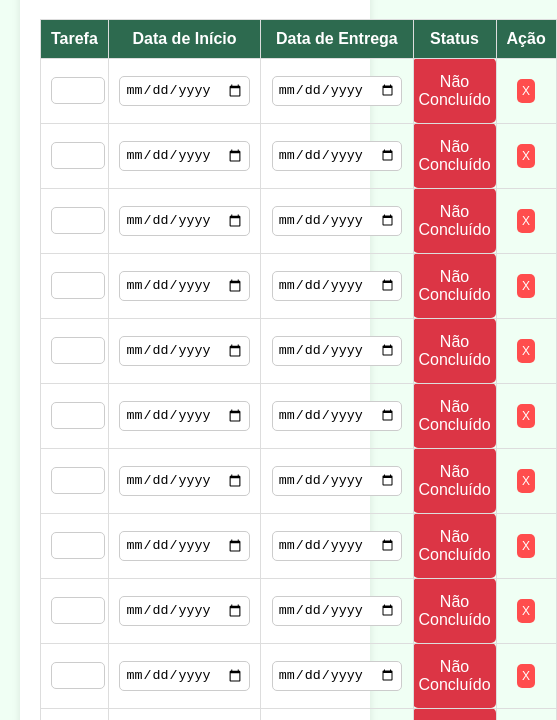
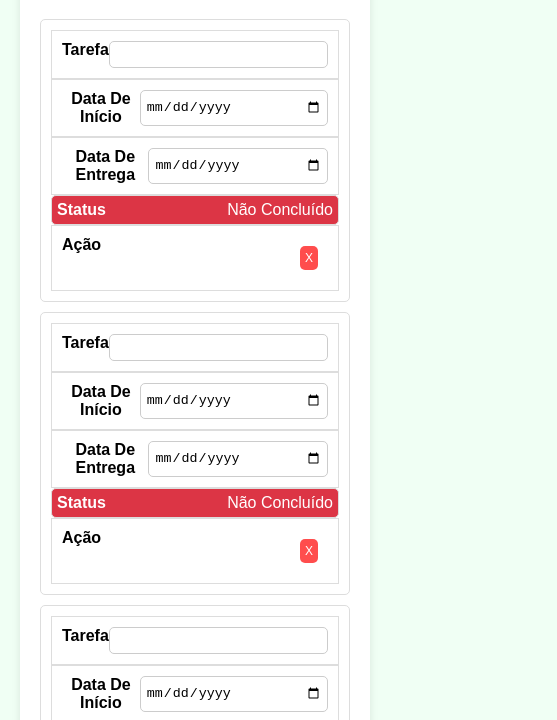
Before and after one commit to Compitador/snopytarefass, a plain HTML site: page index.html in a window 390 px wide. Shown: the part 101-821 px from the top of the page, 557 px wide, since content can reach past the window. Drawn offline with Linux system fonts and the light colour scheme.

Commit message:
Update index.html

```diff
--- a/index.html
+++ b/index.html
@@ -77,6 +77,31 @@
             border: 1px solid #ccc;
             border-radius: 5px;
         }
+        @media (max-width: 600px) {
+            table, thead, tbody, th, td, tr {
+                display: block;
+            }
+            thead tr {
+                display: none;
+            }
+            tr {
+                margin-bottom: 10px;
+                border: 1px solid #ddd;
+                border-radius: 5px;
+                padding: 10px;
+                background: #fff;
+            }
+            td {
+                display: flex;
+                justify-content: space-between;
+                padding: 10px;
+            }
+            td:before {
+                content: attr(data-label);
+                font-weight: bold;
+                text-transform: capitalize;
+            }
+        }
     </style>
 </head>
 <body>
@@ -107,11 +132,11 @@
             tasks.forEach((task, index) => {
                 const row = document.createElement('tr');
                 row.innerHTML = `
-                    <td><input type="text" value="${task.text}" oninput="updateTask(${index}, 'text', this.value)"></td>
-                    <td><input type="date" value="${task.start}" oninput="updateTask(${index}, 'start', this.value)"></td>
-                    <td><input type="date" value="${task.end}" oninput="updateTask(${index}, 'end', this.value)"></td>
-                    <td class="status ${task.status}" onclick="toggleStatus(${index})">${task.status === 'concluido' ? 'Concluído' : 'Não Concluído'}</td>
-                    <td><button class="btn-small" onclick="clearTask(${index})">X</button></td>
+                    <td data-label="Tarefa"><input type="text" value="${task.text}" oninput="updateTask(${index}, 'text', this.value)"></td>
+                    <td data-label="Data de Início"><input type="date" value="${task.start}" oninput="updateTask(${index}, 'start', this.value)"></td>
+                    <td data-label="Data de Entrega"><input type="date" value="${task.end}" oninput="updateTask(${index}, 'end', this.value)"></td>
+                    <td data-label="Status" class="status ${task.status}" onclick="toggleStatus(${index})">${task.status === 'concluido' ? 'Concluído' : 'Não Concluído'}</td>
+                    <td data-label="Ação"><button class="btn-small" onclick="clearTask(${index})">X</button></td>
                 `;
                 taskTable.appendChild(row);
             });
```
